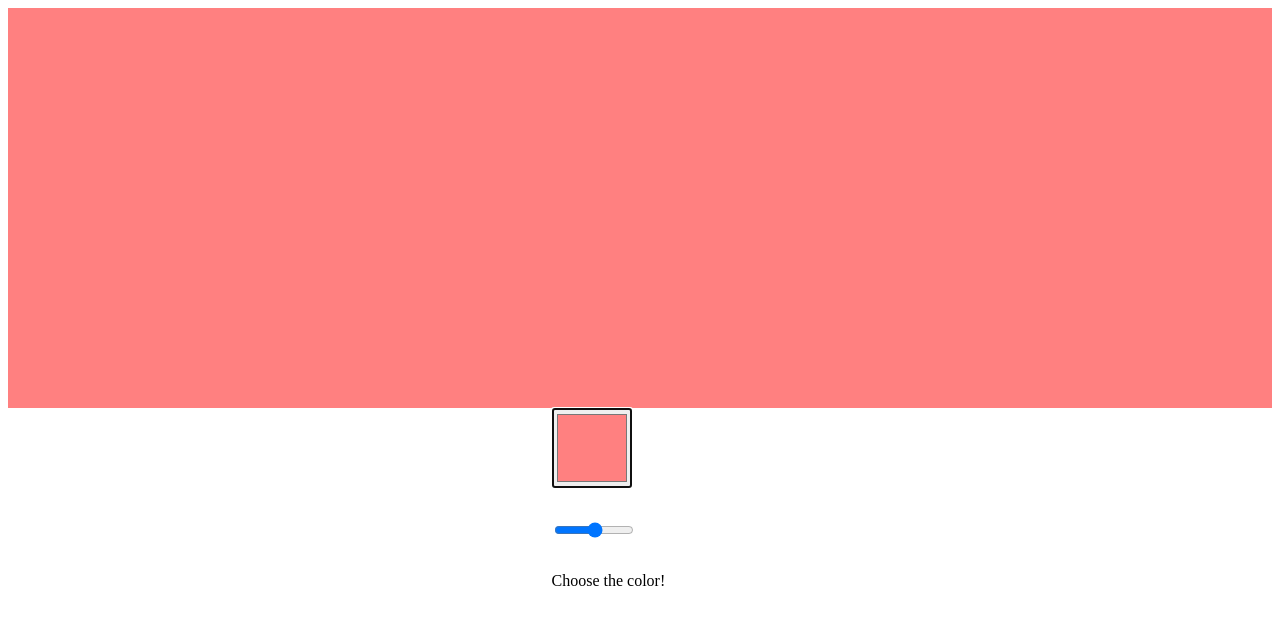
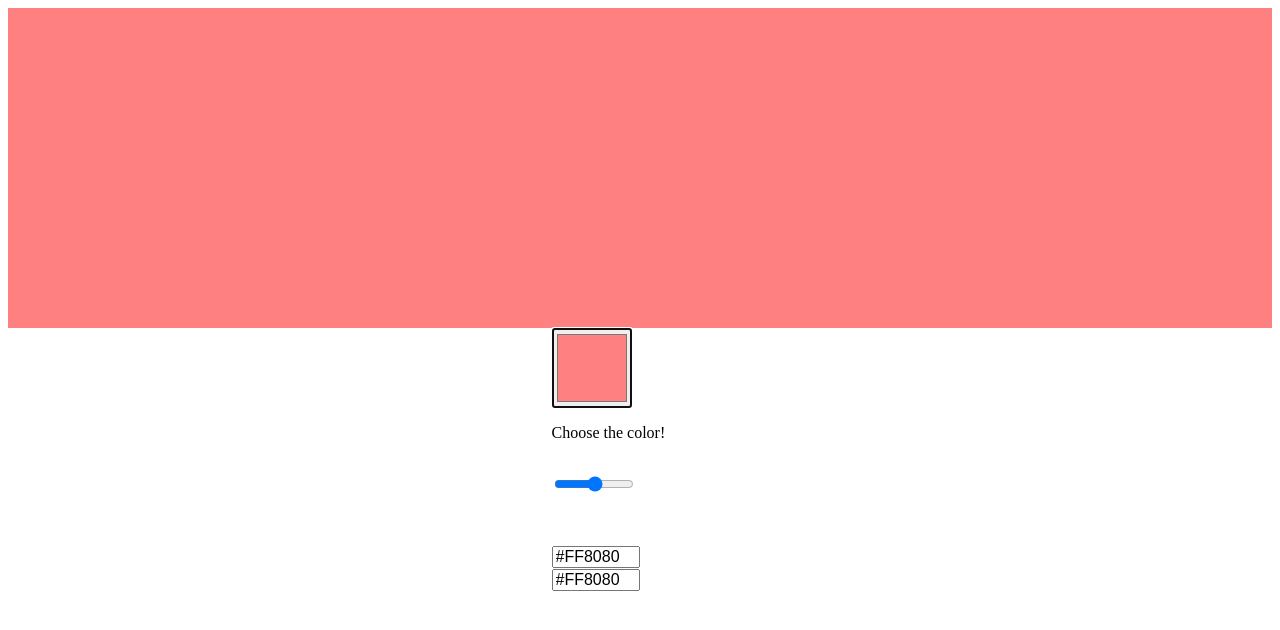
Before and after one commit to SydneyJeffries/Color-er-Using-JS-to-validate-HTML-Forms, a plain HTML site: page index.html in a window 1280 px wide. Drawn offline with Linux system fonts and the light colour scheme.

Commit message:
Update index.html

```diff
--- a/index.html
+++ b/index.html
@@ -4,12 +4,13 @@
     <meta charset="UTF-8">
     <meta name="viewport" content="width=<device-width>, initial-scale=1.0">
     <meta http-equiv="X-UA-Compatible" content="ie=edge">
-    <title>Document</title>
+    <title>Color-er</title>
+
 <style>
 
  html, body {
      height: 100%;
-
+    font-size: 1rem;
      background-color: white;
  }
 
@@ -44,26 +45,37 @@ input {
 
 .chosenColorDisplay-unchanged {
     Width: 100%;
-    height: 25%;
+    height: 15%;
 
 
 }
 
 #commentary{
     display: block;
-
+    margin-top: 1rem;
     animation: 3s ease-in 2;
 }
 
-
+#hexcodePlace, #hexcodePlace2 {
+    margin-top: .1rem;
+    height: 1rem;
+    font-size: 1rem;
+}
 
 @keyframes fadeIn {
     0 {color:white;},
     %100 {color:black;}
 }
 
+.rangeValue {
+    padding-left: 2rem;
+    padding-bottom: 2rem;
+}
+
+
 </style>
 </head>
+
 <body id="theBody">
 <div class="container container-middle" id="chosenColorDisplay">
 <div class="container container-darkoverlay" id="darkOverlay">  </div>
@@ -71,8 +83,11 @@ input {
 <div class="chosenColorDisplay-unchanged" id="chosenColorDisplayUnchanged"></div>
 <form >
         <input type="color" autofocus="true"  id="colorInput">
+        <span class="" id="commentary" > Choose the color! </span>
         <input type="range" min="0" max="19" value="10" step="1" id="range">
-        <span class="" id="commentary" > Choose the color! </span>
+        <span class="rangeValue" id="rangeValue"> </span>
+        <label name="hexcode"><input type="text"  id="hexcodePlace" > </label>
+        <label name="adjusted"><input type="text" id="hexcodePlace2"></label>
 </form>
 
 <script>
@@ -80,17 +95,23 @@ input {
 //this array will point to the object with the methods
 const colorInput = document.getElementById("colorInput");
 const range = document.getElementById("range");
+const rangeValue = document.getElementById("rangeValue");
 const body =  document.getElementById("theBody");
 const colorDisplay = document.getElementById("chosenColorDisplay");
 const darkOverlay = document.getElementById("darkOverlay");
 const unchangedColor = document.getElementById("chosenColorDisplayUnchanged");
 const commentary = document.getElementById("commentary");
+const hexCode = document.getElementById("hexcodePlace");
+const hexCode2 = document.getElementById("hexcodePlace2");
  //"said can't access before objc defined" // , changeColors.dark1 , changeColors.dark2 , changeColors.dark3 , changeColors.dark4 ]
 function makeDefaultColor(){
-let defaultColor = "#ff8080";
+let defaultColor = "#FF8080";
+hexCode2.value = defaultColor;
+hexCode.value = defaultColor;
 unchangedColor.style.backgroundColor = defaultColor
 colorInput.value = defaultColor
 colorDisplay.style.backgroundColor = defaultColor
+
 }
 
 window.addEventListener("load", makeDefaultColor, false)
@@ -98,7 +119,8 @@ window.addEventListener("load", makeDefaultColor, false)
 let changeColors = {
      // lightest to darkest
     light10: function(value){
-     colorDisplay.style.opacity =".5"
+
+     colorDisplay.style.opacity =".05"
     },
     light9:function(value){
      colorDisplay.style.opacity = "0.1";
@@ -160,7 +182,7 @@ let changeColors = {
          darkOverlay.style.backgroundColor = "#111111";
      },
     dark9:   function(){
-         darkOverlay.style.opacity = "0.9";
+         darkOverlay.style.opacity = "0.85";
          darkOverlay.style.backgroundColor = "#111111";
      },
     dark10:  function(){
@@ -179,10 +201,11 @@ document.addEventListener('input', function (event) {
  if (!event.target.matches('#colorInput')) return;
 colorDisplay.style.backgroundColor = event.target.value
 unchangedColor.style.backgroundColor = event.target.value
+hexCode.value = event.target.value
 commentary.innerText = "";
 function changeCommentary(){
     commentary.style.animationName = "fadeIn";
-    commentary.innerText = "adjust the bar!";
+    commentary.innerText = "Adjust the bar!";       // it doesn't  matter that I'm using innerText b/c i don't have a back-end
 }
 changeCommentary()
 //setTimeout(changeCommentary, 1200)
@@ -194,6 +217,7 @@ document.addEventListener('input', function(event){
 
     if (event.target.value < 10){
         // color lighter
+    rangeValue.innerText = event.target.value + "Tone";
     findColorFunction[event.target.value]()
     }
      if (event.target.value == 10) {
@@ -202,6 +226,7 @@ document.addEventListener('input', function(event){
      }
      if (event.target.value > 10){
         // color darker
+        rangeValue.innerText = event.target.value -10 + " Shade";
         let newValue = event.target.value - 11;
         console.log(newValue)
     findDarkColor[newValue]()
```
